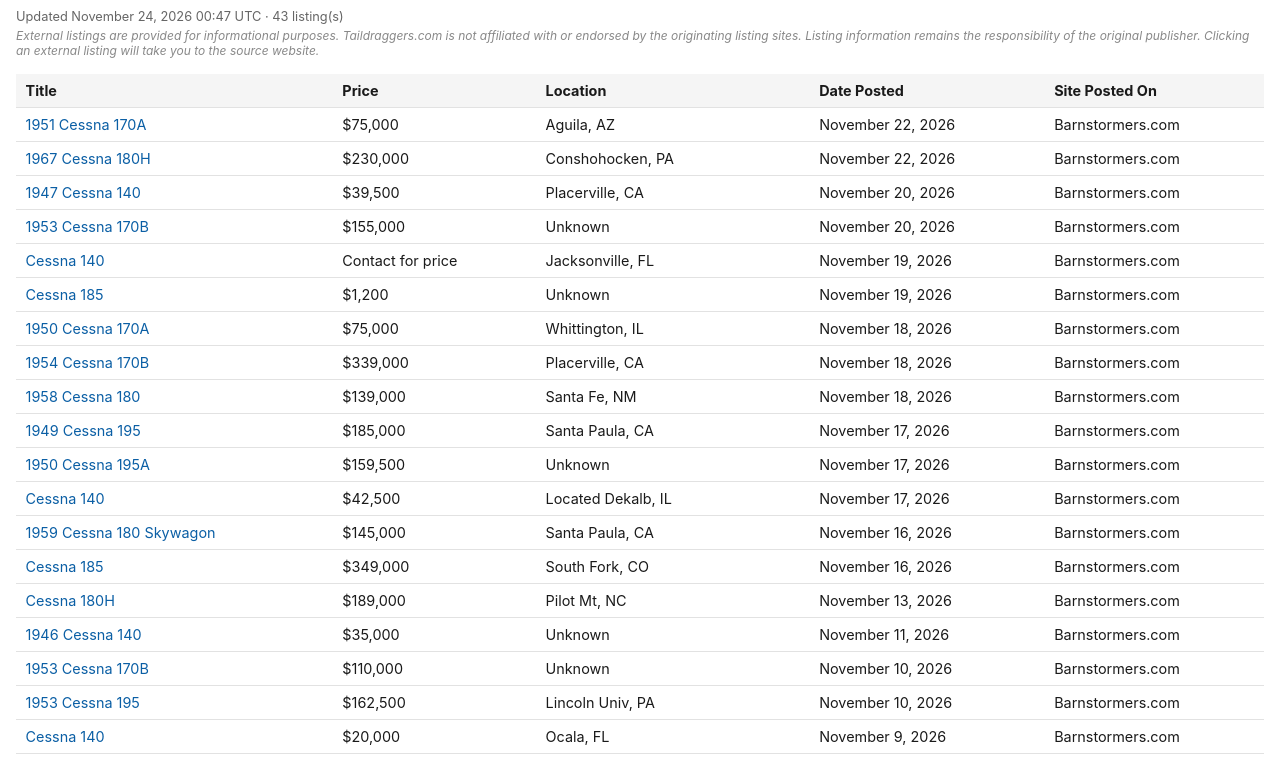
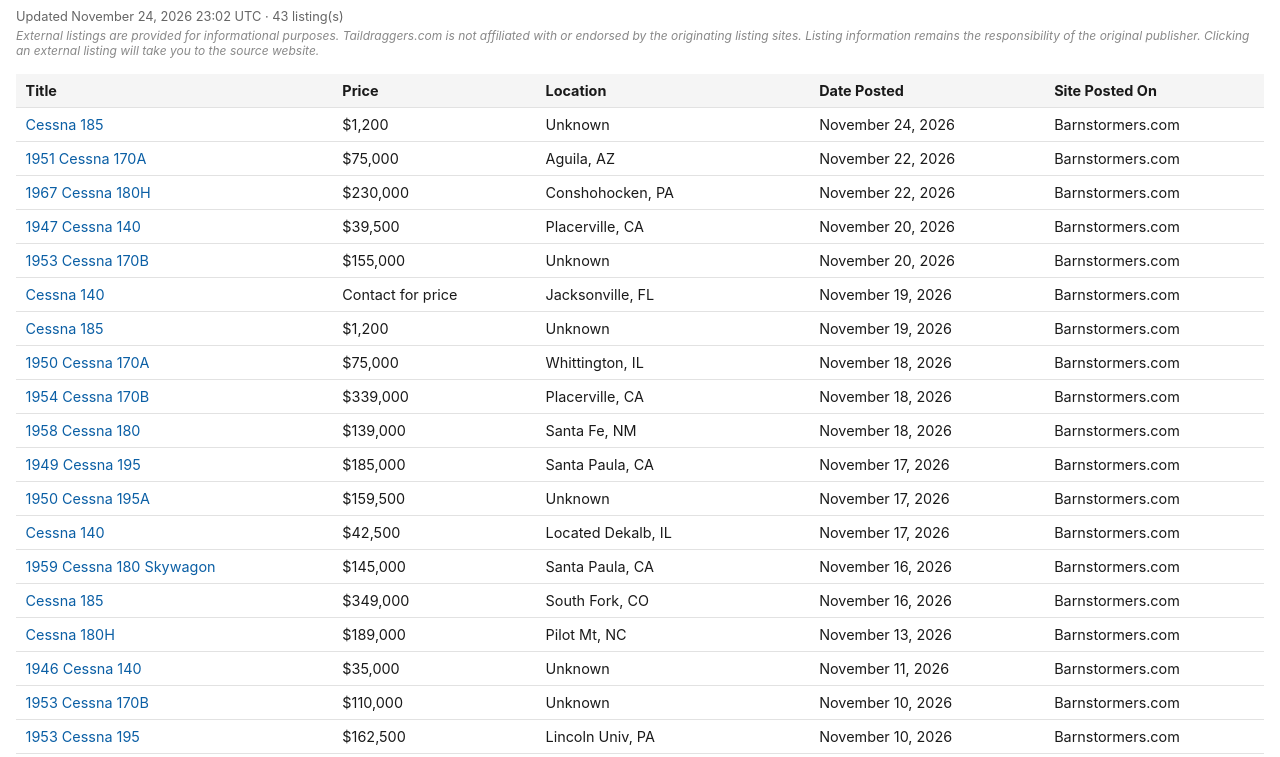
Before and after one commit to taildraggers/cessna, a plain HTML site: page docs/index.html in a window 1280 px wide. Shown: the part 43-800 px from the top of the page. Drawn offline with Linux system fonts and the light colour scheme.

Commit message:
Update Cessna listings (2026-11-24)

```diff
--- a/docs/index.html
+++ b/docs/index.html
@@ -76,13 +76,14 @@
 </head>
 <body>
   <h1>Other Cessna Ads on the Web</h1>
-  <div class="updated">Updated November 24, 2026 00:47 UTC &middot; 43 listing(s)</div>
+  <div class="updated">Updated November 24, 2026 23:02 UTC &middot; 43 listing(s)</div>
   <div class="disclaimer">External listings are provided for informational purposes. Taildraggers.com is not affiliated with or endorsed by the originating listing sites. Listing information remains the responsibility of the original publisher. Clicking an external listing will take you to the source website.</div>
   <table>
     <thead>
       <tr><th>Title</th><th>Price</th><th>Location</th><th>Date Posted</th><th>Site Posted On</th></tr>
     </thead>
     <tbody>
+        <tr><td><a href="https://www.barnstormers.com/classified-1930222-Cessna-185-Control-Columns.html" target="_blank" rel="noopener noreferrer">Cessna 185</a></td><td>$1,200</td><td>Unknown</td><td>November 24, 2026</td><td>Barnstormers.com</td></tr>
         <tr><td><a href="https://www.barnstormers.com/classified-2058423-Cessna-170A-1951-TSMO-868.html" target="_blank" rel="noopener noreferrer">1951 Cessna 170A</a></td><td>$75,000</td><td>Aguila, AZ</td><td>November 22, 2026</td><td>Barnstormers.com</td></tr>
         <tr><td><a href="https://www.barnstormers.com/classified-2076319-TRADE-ONLY-1967-Cessna-180H.html" target="_blank" rel="noopener noreferrer">1967 Cessna 180H</a></td><td>$230,000</td><td>Conshohocken, PA</td><td>November 22, 2026</td><td>Barnstormers.com</td></tr>
         <tr><td><a href="https://www.barnstormers.com/classified-2052366-1947-Cessna-140.html" target="_blank" rel="noopener noreferrer">1947 Cessna 140</a></td><td>$39,500</td><td>Placerville, CA</td><td>November 20, 2026</td><td>Barnstormers.com</td></tr>
@@ -124,7 +125,6 @@
         <tr><td><a href="https://www.barnstormers.com/classified-2080096-1948-Cessna-170---airworthy.html" target="_blank" rel="noopener noreferrer">1948 Cessna 170</a></td><td>$55,000</td><td>Unknown</td><td>October 26, 2026</td><td>Barnstormers.com</td></tr>
         <tr><td><a href="https://www.barnstormers.com/classified-2025347-1952-Cessna-195.html" target="_blank" rel="noopener noreferrer">1952 Cessna 195</a></td><td>$145,000</td><td>Madison, AL</td><td>October 26, 2026</td><td>Barnstormers.com</td></tr>
         <tr><td><a href="https://www.barnstormers.com/classified-2011827-Cessna-120.html" target="_blank" rel="noopener noreferrer">Cessna 120</a></td><td>$22,000</td><td>Jefferson, OR</td><td>October 26, 2026</td><td>Barnstormers.com</td></tr>
-        <tr><td><a href="https://www.barnstormers.com/classified-1930222-Cessna-185-Control-Columns.html" target="_blank" rel="noopener noreferrer">Cessna 185</a></td><td>$1,200</td><td>Unknown</td><td>October 23, 2026</td><td>Barnstormers.com</td></tr>
         <tr><td><a href="https://www.barnstormers.com/classified-2020006-Edo-3500-amphibs-185-rigging.html" target="_blank" rel="noopener noreferrer">Cessna 185</a></td><td>$25,000</td><td>Hibbing, MN</td><td>April 19, 2026</td><td>Barnstormers.com</td></tr>
     </tbody>
   </table>
```
